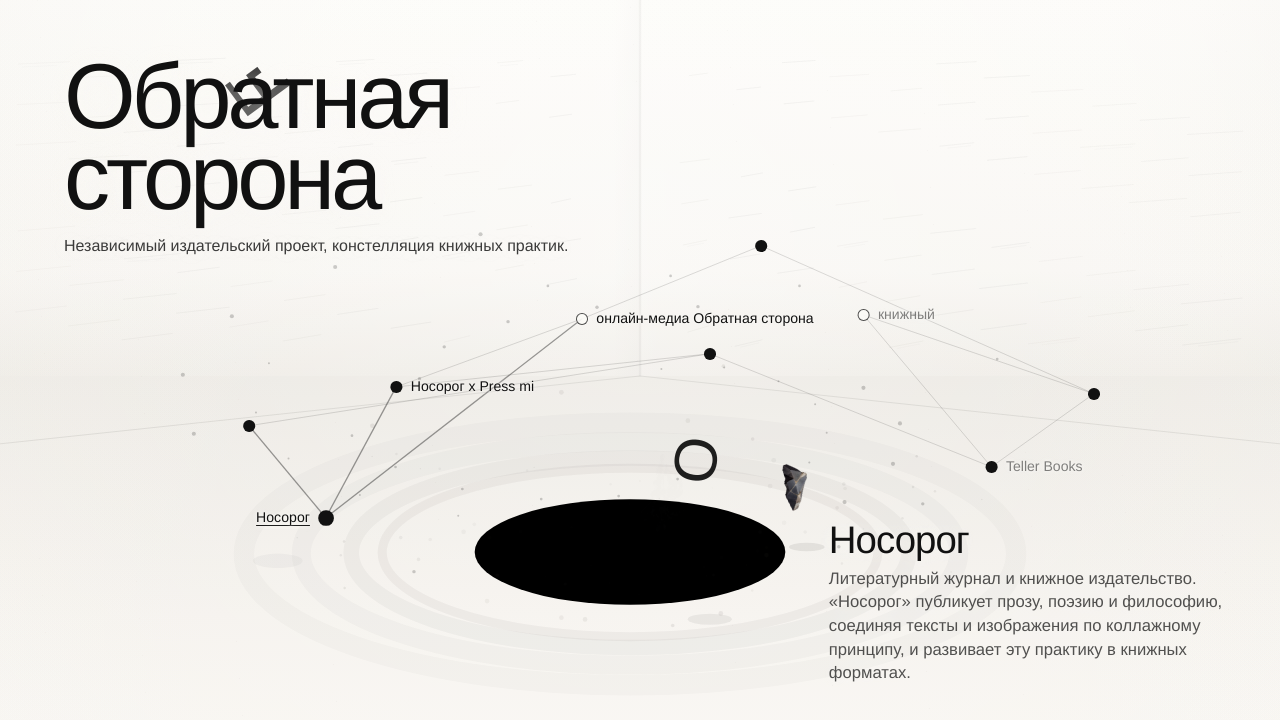
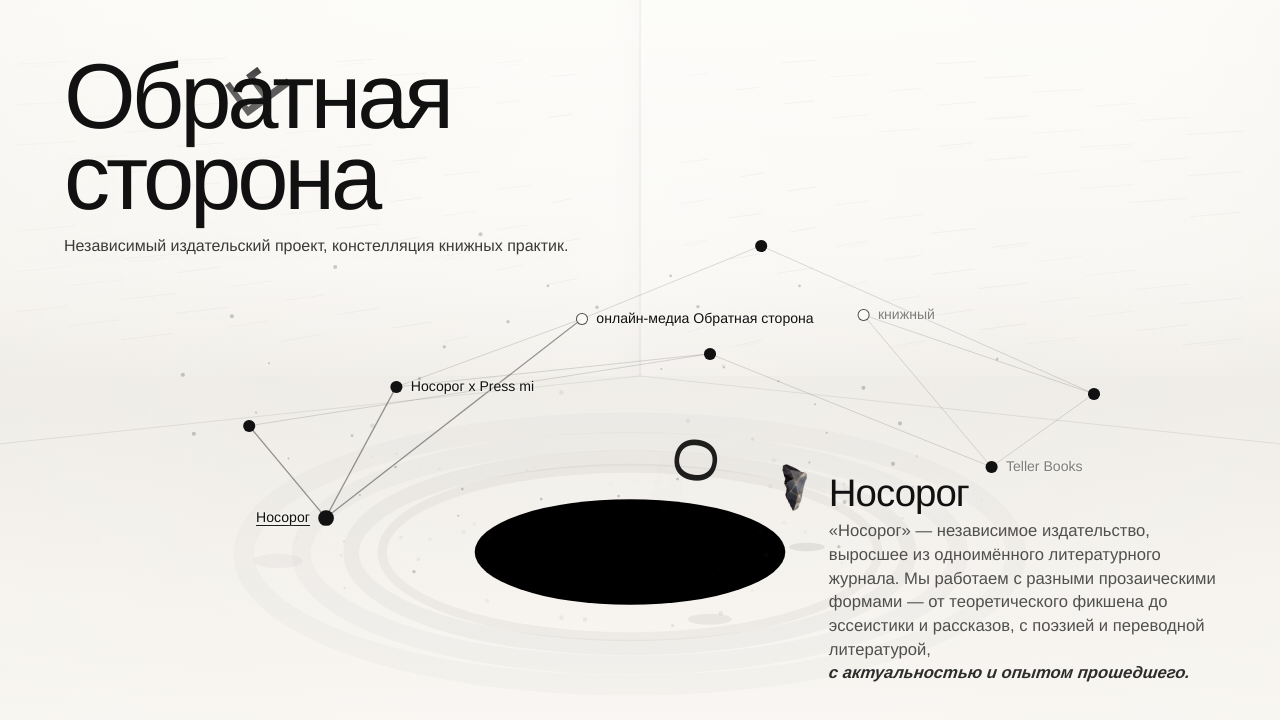
Before and after one commit to Nikiau12/obratnaya-storona, a website built with Vite: page index.html in a window 1280 px wide. Both pictures are taken after a click on the button "Носорог". Built offline with nearby package versions, Linux system fonts and the light colour scheme; a web font is replaced by a local one.

Commit message:
Update Nosorog project description

```diff
--- a/src/main.js
+++ b/src/main.js
@@ -15,7 +15,8 @@ const nodes = [
   {
     id: "signal",
     title: "Носорог",
-    description: "Литературный журнал и книжное издательство. «Носорог» публикует прозу, поэзию и философию, соединяя тексты и изображения по коллажному принципу, и развивает эту практику в книжных форматах.",
+    description: "«Носорог» — независимое издательство, выросшее из одноимённого литературного журнала. Мы работаем с разными прозаическими формами — от теоретического фикшена до эссеистики и рассказов, с поэзией и переводной литературой,",
+    emphasis: "с актуальностью и опытом прошедшего.",
     url: "https://nosorog.media/",
     kind: "project",
     status: "live",
@@ -615,7 +616,12 @@ function setActiveNode(id, revealDetails = false) {
   const node = nodes.find((item) => item.id === id);
   const hasVisibleDetails = revealDetails && Boolean(node.description);
   infoTitle.textContent = node.title;
-  infoCopy.textContent = node.description;
+  infoCopy.replaceChildren(document.createTextNode(node.description));
+  if (node.emphasis) {
+    const emphasis = document.createElement("em");
+    emphasis.textContent = node.emphasis;
+    infoCopy.append(document.createTextNode(" "), emphasis);
+  }
   infoPanel.hidden = !hasVisibleDetails;
   document.body.classList.toggle("has-mobile-selection", isCompact() && hasVisibleDetails);
   nodeButtons.forEach((button) => button.classList.toggle("is-active", button.dataset.id === id));
--- a/src/styles.css
+++ b/src/styles.css
@@ -381,6 +381,16 @@ h1 {
   white-space: pre-line;
 }
 
+.info-copy em {
+  display: inline-block;
+  color: rgba(17, 17, 17, 0.88);
+  font-family: inherit;
+  font-style: italic;
+  font-weight: 650;
+  transform: skewX(-7deg);
+  transform-origin: left baseline;
+}
+
 @media (max-width: 820px) {
   body {
     overflow: hidden;
```
